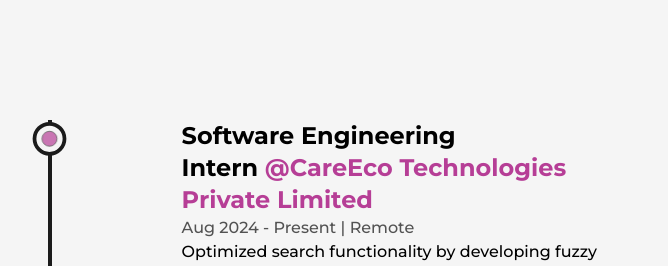
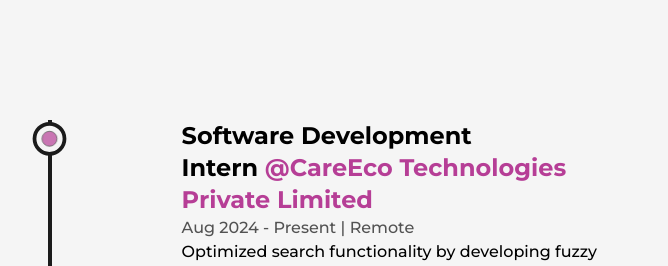
Before and after one commit to Divya5003/my-portfolio, a Next.js app: page /about in a window 1280 px wide. Shown: the part 2380-2646 px from the top of the page, without its empty margins (244-912 px from the left). Built offline with nearby package versions, Linux system fonts and the light colour scheme.

Commit message:
change position

```diff
--- a/src/components/Experience.js
+++ b/src/components/Experience.js
@@ -58,7 +58,7 @@
                 />
                 <ul className='w-full flex flex-col items-start justify-between ml-4 xs:ml-2'>
                     <Details
-                        position="Software Engineering Intern"
+                        position="Software Development Intern"
                         company="@CareEco Technologies Private Limited"
                         companyLink="https://www.elixire.in/"
                         time="Aug 2024 - Present"
```
